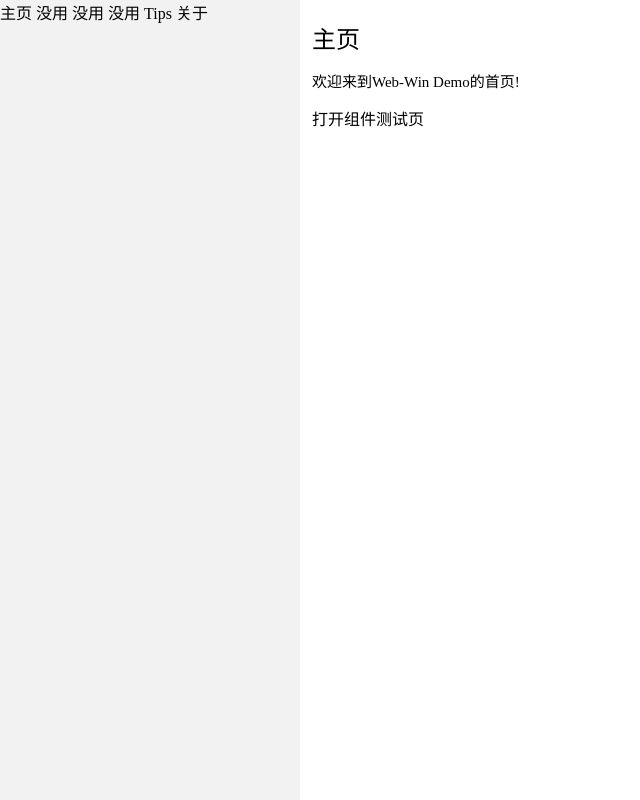
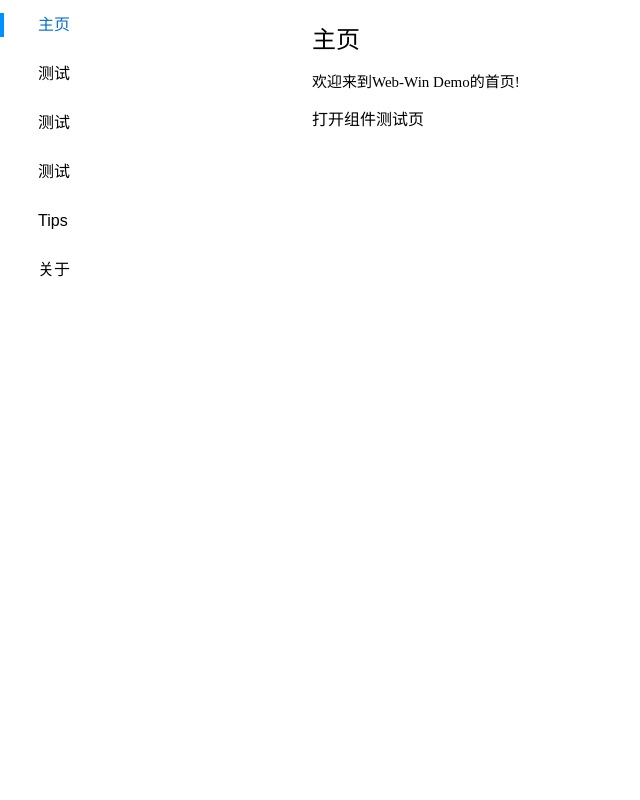
Before and after one commit to HHCL233/Web-Win, a website: page demo/Settings.html in a window 1280 px wide. Shown: the whole page, without its empty margins (0-640 px from the left). Drawn offline with Linux system fonts and the light colour scheme.

Commit message:
fix: 修复示例网站错误

```diff
--- a/demo/Settings.html
+++ b/demo/Settings.html
@@ -1,32 +1,32 @@
 <!DOCTYPE html>
-<html style="height: 100%">
+<html style="height: 100%;background-color: white;">
   <head>
     <meta charset="utf-8" />
     <title>WebWin组件示例</title>
-    <script src="../components/WebWin.js"></script>
+    <script src="../components/WebWin.js" type="module"></script>
   </head>
   <body marginheight="0px" marginwidth="0px" style="height: 100%">
     <div
       style="
         width: 300px;
         height: 100%;
-        background-color: #f2f2f2;
+        background-color: #ffffff;
         display: inline-block;
       "
     >
-      <win-list id="myList">
-        <uwp-button onclick="loadUrlInIframe('item','SettingsList/Home.html')" selected
-          >主页</uwp-button
+      <win-list-plus id="myList">
+        <win-list-item onclick="loadUrlInIframe('item','SettingsList/Home.html')" selected
+          >主页</win-list-item
         >
-        <uwp-button onclick="loadUrlInIframe('item','SettingsList/Error.html')">没用</uwp-button>
-        <uwp-button onclick="loadUrlInIframe('item','SettingsList/Error.html')">没用</uwp-button>
-        <uwp-button onclick="loadUrlInIframe('item','SettingsList/Error.html')">没用</uwp-button>
-        <uwp-button onclick="loadUrlInIframe('item','SettingsList/Tips.html')">Tips</uwp-button>
-        <uwp-button
+        <win-list-item onclick="loadUrlInIframe('item','SettingsList/Error.html')">测试</win-list-item>
+        <win-list-item onclick="loadUrlInIframe('item','SettingsList/Error.html')">测试</win-list-item>
+        <win-list-item onclick="loadUrlInIframe('item','SettingsList/Error.html')">测试</win-list-item>
+        <win-list-item onclick="loadUrlInIframe('item','SettingsList/Tips.html')">Tips</win-list-item>
+        <win-list-item
           onclick="loadUrlInIframe('item','SettingsList/About.html')"
-          >关于</uwp-button
+          >关于</win-list-item
         >
-      </win-list>
+      </win-list-plus>
     </div>
     <div
       style="
```
